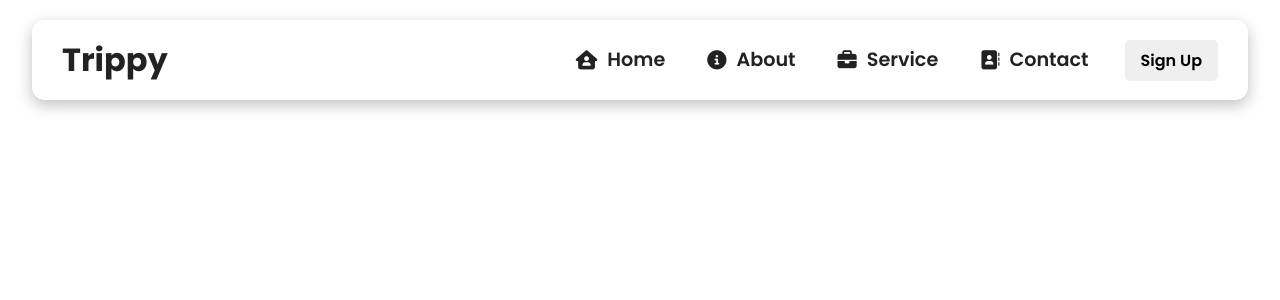
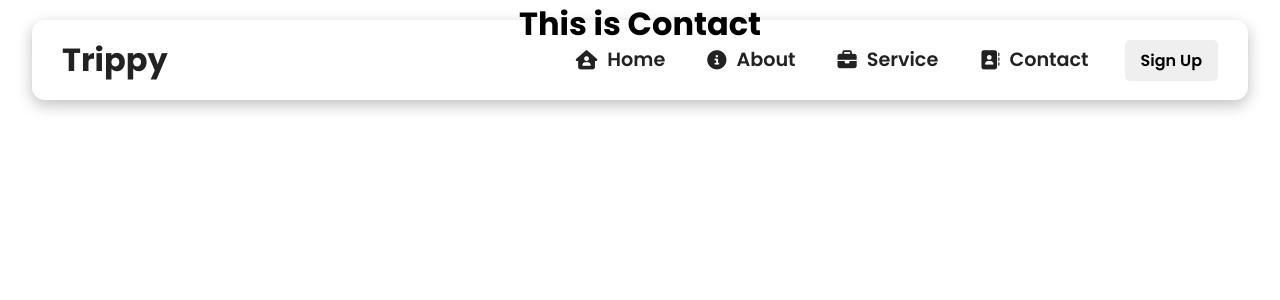
Before and after one commit to Caovandah/Tour-Travel-Project, a React (Create React App) app: page /contact in a window 1280 px wide. Shown: the top 300 px of the page. Built offline with nearby package versions, Linux system fonts and the light colour scheme.

Commit message:
Upload: Route/Switch Pages

```diff
--- a/src/App.js
+++ b/src/App.js
@@ -1,9 +1,21 @@
+import { Route, Routes } from 'react-router-dom';
 import Navbar from './components/Navbar/Navbar';
+import About from './routes/About';
+import Contact from './routes/Contact';
+import Home from './routes/Home';
+import Service from './routes/Service';
 import './styless.css';
 
 function App() {
     return (
         <div className="App">
+            <Routes>
+                <Route path="/" element={<Home />} />
+                <Route path="/about" element={<About />} />
+                <Route path="/service" element={<Service />} />
+                <Route path="/contact" element={<Contact />} />
+            </Routes>
+
             <Navbar />
         </div>
     );
--- a/src/index.js
+++ b/src/index.js
@@ -1,13 +1,14 @@
 import React from 'react';
 import ReactDOM from 'react-dom/client';
+import { BrowserRouter } from 'react-router-dom';
 import App from './App';
 import reportWebVitals from './reportWebVitals';
 
 const root = ReactDOM.createRoot(document.getElementById('root'));
 root.render(
-    <React.StrictMode>
+    <BrowserRouter>
         <App />
-    </React.StrictMode>,
+    </BrowserRouter>,
 );
 
 // If you want to start measuring performance in your app, pass a function
--- /dev/null
+++ b/src/routes/About.js
@@ -0,0 +1,9 @@
+function About() {
+    return (
+        <>
+            <h1>This is About</h1>
+        </>
+    );
+}
+
+export default About;
--- /dev/null
+++ b/src/routes/Contact.js
@@ -0,0 +1,9 @@
+function Contact() {
+    return (
+        <>
+            <h1>This is Contact</h1>
+        </>
+    );
+}
+
+export default Contact;
--- /dev/null
+++ b/src/routes/Home.js
@@ -0,0 +1,9 @@
+function Home() {
+    return (
+        <>
+            <h1>This is Home</h1>
+        </>
+    );
+}
+
+export default Home;
--- /dev/null
+++ b/src/routes/Service.js
@@ -0,0 +1,9 @@
+function Service() {
+    return (
+        <>
+            <h1>This is Service</h1>
+        </>
+    );
+}
+
+export default Service;
```
